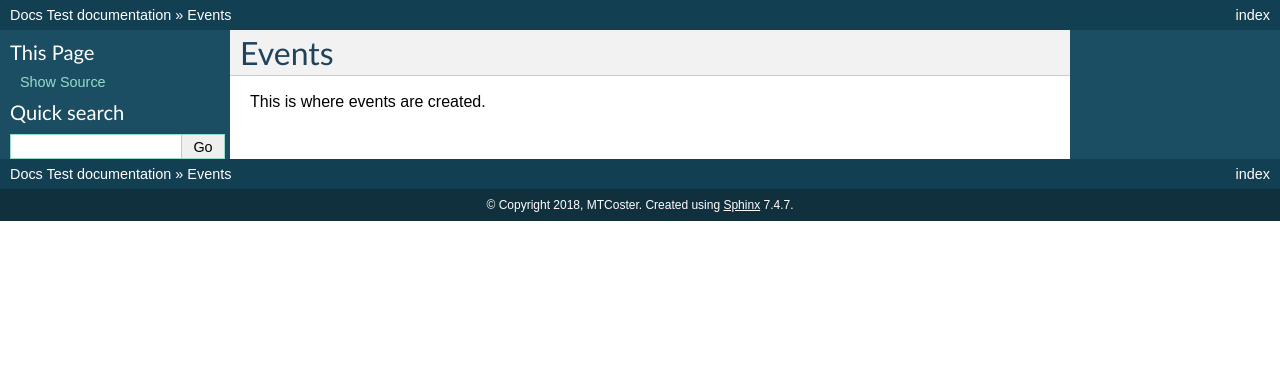
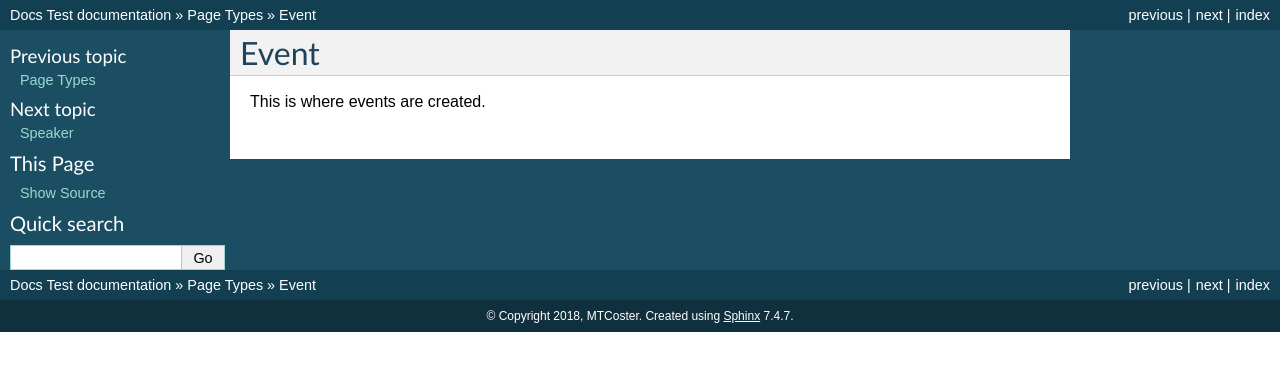
Before and after one commit to MTCoster/docs-test, a Sphinx documentation site: the page built from docs/content/page_types/event.rst, in a window 1280 px wide. Shown: the top 371 px of the page. Built offline with Sphinx 7.4.7, drawn with Linux system fonts in a browser that asks for light colours; pages that are not in the unit, such as notebooks, are missing from menus.

Commit message:
Lots more changes

```diff
--- a/docs/content/page_types/index.rst
+++ b/docs/content/page_types.rst
@@ -5,7 +5,7 @@ Page Types
    :maxdepth: 3
    :glob:
 
-   *
+   page_types/*
 
 Here are a list of the page types used on the website:
 
--- a/docs/content/page_types/events.rst
+++ b/docs/content/page_types/event.rst
@@ -1,4 +1,4 @@
-Events
-======
+Event
+=====
 
 This is where events are created.
--- a/docs/content/page_types/speakers.rst
+++ b/docs/content/page_types/speaker.rst
@@ -1,4 +1,4 @@
-Speakers
-========
+Speaker
+=======
 
 This is where speakers are created.
--- a/docs/content/page_types/sponsors.rst
+++ b/docs/content/page_types/sponsor.rst
@@ -1,4 +1,4 @@
-Sponsors
-========
+Sponsor
+=======
 
 This is where sponsors are created.
```
